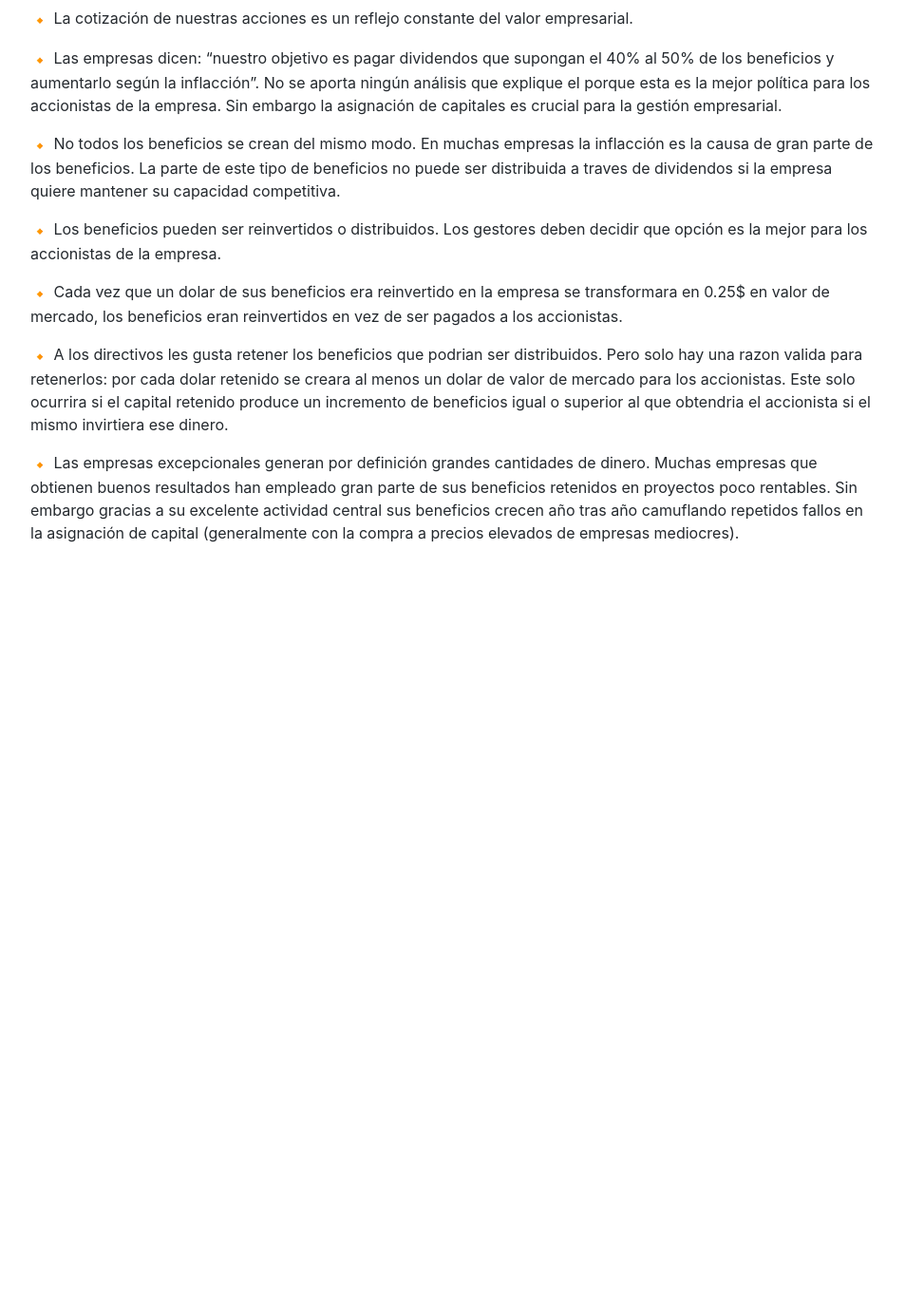
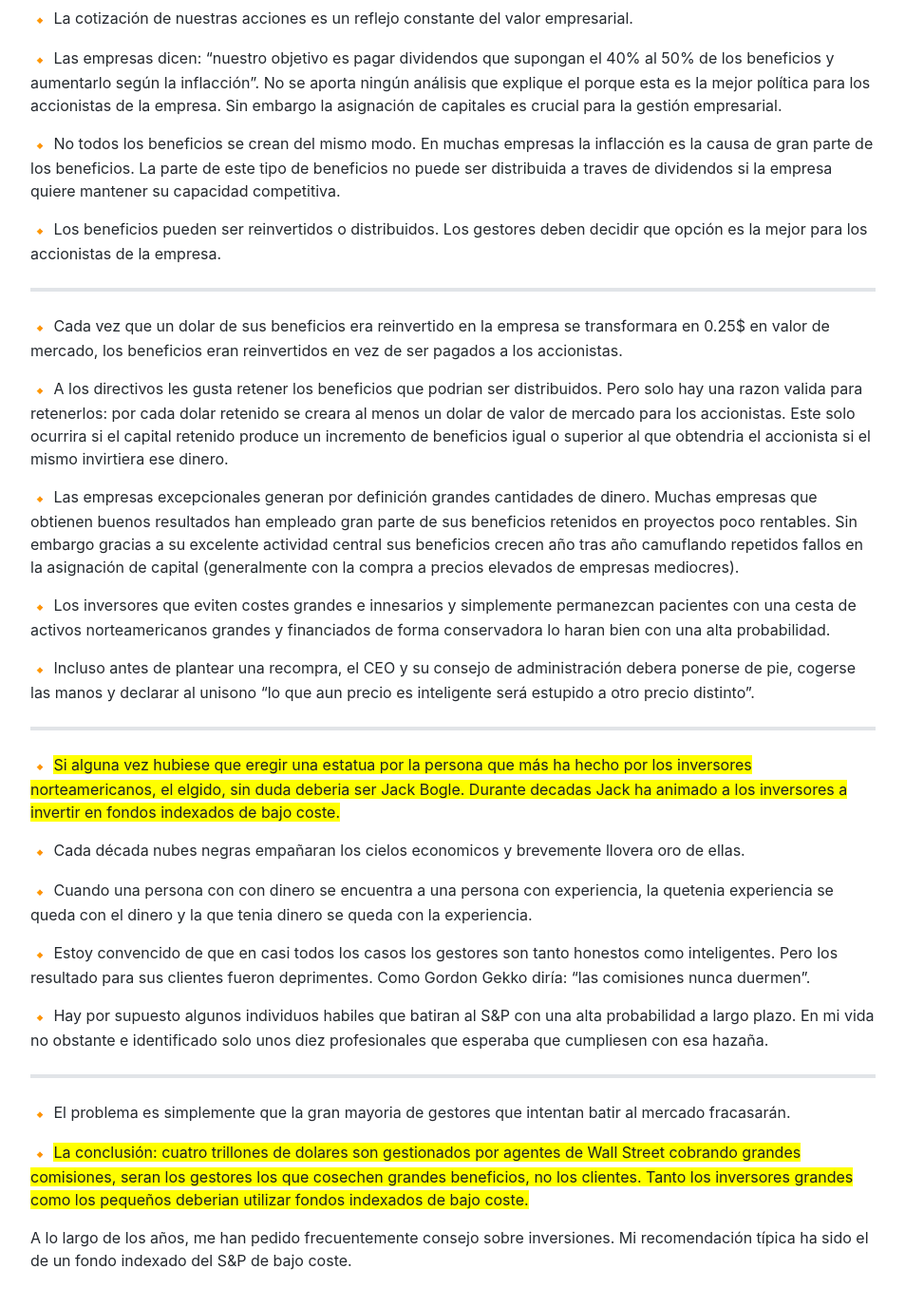
Before and after one commit to Akira3030/formacion, a Jekyll site: the page built from articulos/warrent-buffet-gobierno-empresas.md, in a window 1280 px wide and 1400 px high, scrolled down 8306 px. Shown: the top 1376 px of the window at 95% size, without its empty margins (163-1116 px from the left). Built offline with Jekyll 4.4.1, drawn with Linux system fonts in a browser that asks for light colours; emoji names are drawn with the system emoji font; our own code applies the rules of GitHub Pages for plain Markdown files; before the commit the page ends 8940 px from its top, so only the background shows below that.

Commit message:
Update warrent-buffet-gobierno-empresas.md

```diff
--- a/articulos/warrent-buffet-gobierno-empresas.md
+++ b/articulos/warrent-buffet-gobierno-empresas.md
@@ -279,8 +279,34 @@ Es una transferencia de riqueza de EEUU al resto del mundo (1800 millones de dol
 
 :small_orange_diamond: Los beneficios pueden ser reinvertidos o distribuidos. Los gestores deben decidir que opción es la mejor para los accionistas de la empresa.
 
+***
+
 :small_orange_diamond: Cada vez que un dolar de sus beneficios era reinvertido en la empresa se transformara en 0.25$ en valor de mercado, los beneficios eran reinvertidos en vez de ser pagados a los accionistas.
 
 :small_orange_diamond: A los directivos les gusta retener los beneficios que podrian ser distribuidos. Pero solo hay una razon valida para retenerlos: por cada dolar retenido se creara al menos un dolar de valor de mercado para los accionistas. Este solo ocurrira si el capital retenido produce un incremento de beneficios igual o superior al que obtendria el accionista si el mismo invirtiera ese dinero.
 
 :small_orange_diamond: Las empresas excepcionales generan por definición grandes cantidades de dinero. Muchas empresas que obtienen buenos resultados han empleado gran parte de sus beneficios retenidos en proyectos poco rentables. Sin embargo gracias a su excelente actividad central sus beneficios crecen año tras año camuflando repetidos fallos en la asignación de capital (generalmente con la compra a precios elevados de empresas mediocres).
+
+:small_orange_diamond: Los inversores que eviten costes grandes e innesarios y simplemente permanezcan pacientes con una cesta de activos norteamericanos grandes y financiados de forma conservadora lo haran bien con una alta probabilidad.
+
+:small_orange_diamond: Incluso antes de plantear una recompra, el CEO y su consejo de administración debera ponerse de pie, cogerse las manos y declarar al unisono "lo que aun precio es inteligente será estupido a otro precio distinto".
+
+***
+
+:small_orange_diamond: <mark>Si alguna vez hubiese que eregir una estatua por la persona que más ha hecho por los inversores norteamericanos, el elgido, sin duda deberia ser Jack Bogle. Durante decadas Jack ha animado a los inversores a invertir en fondos indexados de bajo coste.</mark>
+
+:small_orange_diamond: Cada década nubes negras empañaran los cielos economicos y brevemente llovera oro de ellas.
+
+:small_orange_diamond: Cuando una persona con con dinero se encuentra a una persona con experiencia, la quetenia experiencia se queda con el dinero y la que tenia dinero se queda con la experiencia.
+
+:small_orange_diamond: Estoy convencido de que en casi todos los casos los gestores son tanto honestos como inteligentes. Pero los resultado para sus clientes fueron deprimentes. Como Gordon Gekko diría: "las comisiones nunca duermen".
+
+:small_orange_diamond: Hay por supuesto algunos individuos habiles que batiran al S&P con una alta probabilidad a largo plazo. En mi vida no obstante e identificado solo unos diez profesionales que esperaba que cumpliesen con esa hazaña.
+
+***
+
+:small_orange_diamond: El problema es simplemente que la gran mayoria de gestores que intentan batir al mercado fracasarán.
+
+:small_orange_diamond: <mark>La conclusión: cuatro trillones de dolares son gestionados por agentes de Wall Street cobrando grandes comisiones, seran los gestores los que cosechen grandes beneficios, no los clientes. Tanto los inversores grandes como los pequeños deberian utilizar fondos indexados de bajo coste.</mark>
+
+A lo largo de los años, me han pedido frecuentemente consejo sobre inversiones. Mi recomendación típica ha sido el de un fondo indexado del S&P de bajo coste.
```
